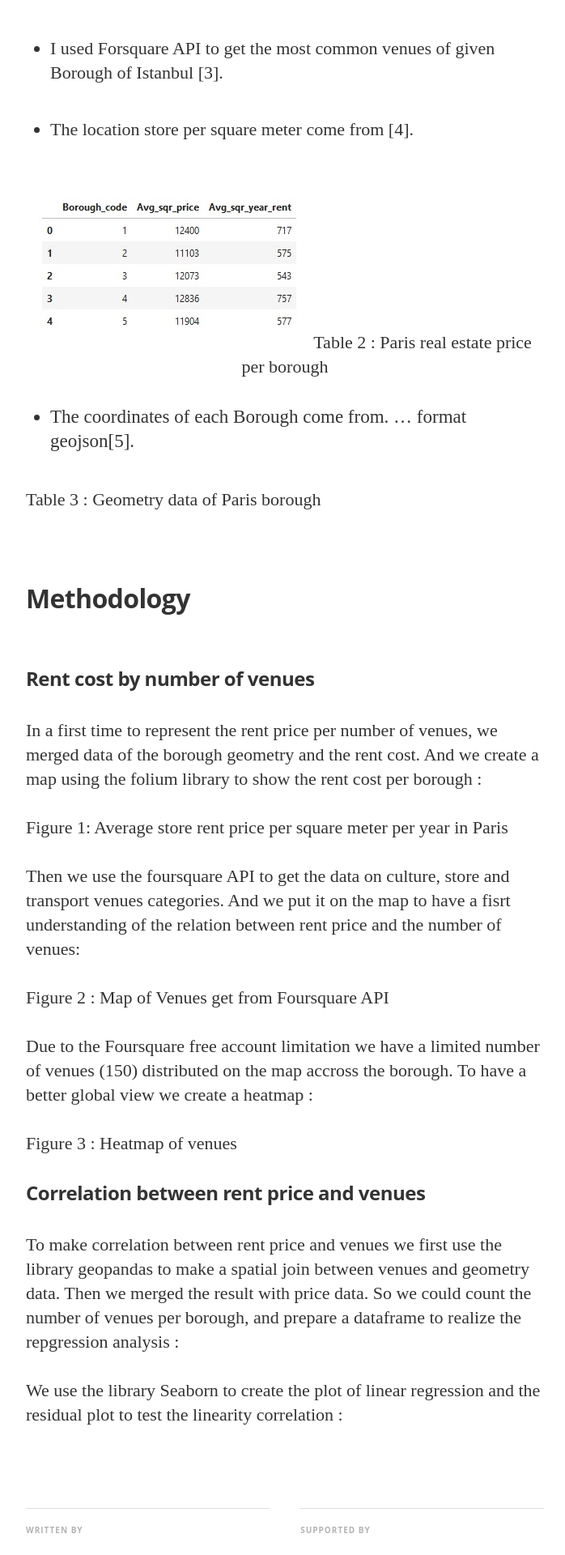
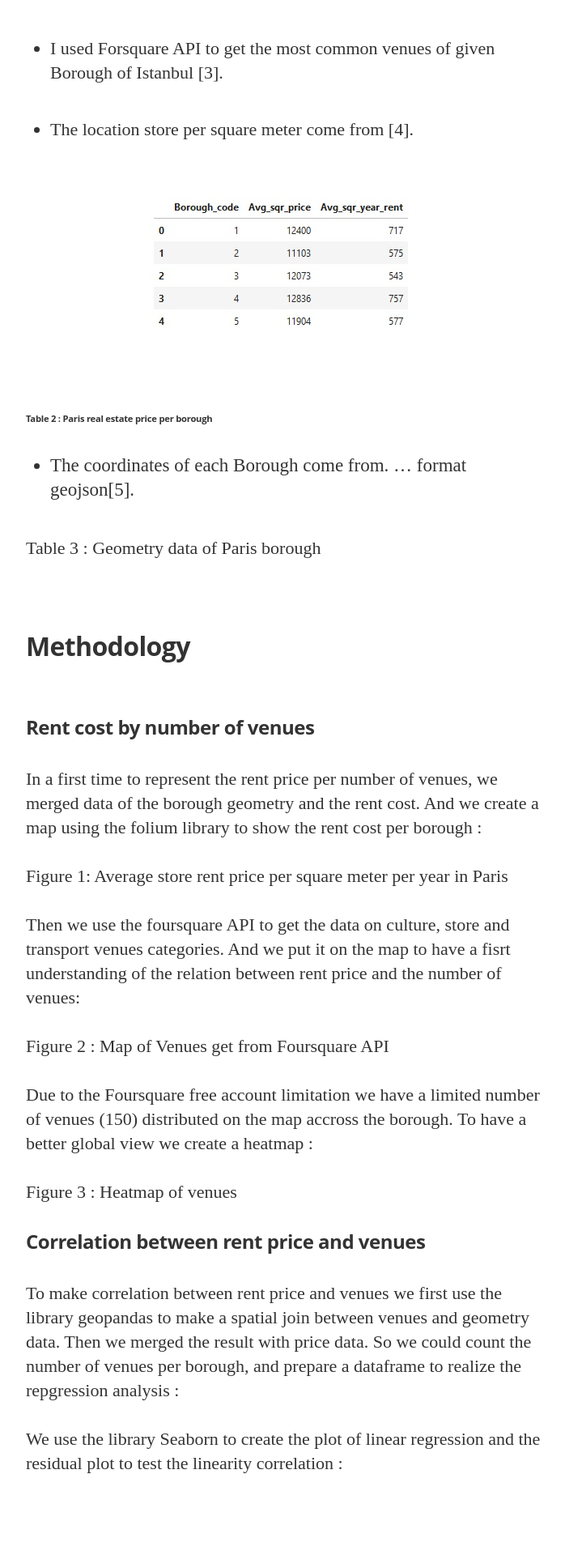
Before and after one commit to LCTyrell/LCTyrell.github.io, a Jekyll site: the page built from _posts/2019-05-22-ArtBook.markdown, in a window 1280 px wide. Shown: the part 2368-4288 px from the top of the page at 81% size, without its empty margins (288-986 px from the left). Built offline with Jekyll 4.4.1, drawn with Linux system fonts in a browser that asks for light colours; nearby versions of some CDN libraries; some web fonts are replaced.

Commit message:
Update 2019-05-22-ArtBook.markdown

```diff
--- a/_posts/2019-05-22-ArtBook.markdown
+++ b/_posts/2019-05-22-ArtBook.markdown
@@ -34,8 +34,8 @@
    * The location store per square meter come from [4].
 <br/>
 <p align="center">
-<img src="/assets/article_images/2018-05-25-art_bookstore/DF_rentPrice.jpg">
-Table 2 : Paris real estate price per borough
+<img src="/assets/article_images/2018-05-25-art_bookstore/DF_rentPrice.jpg"><br/>
+<h1 style="font-size:70%;" color='gray'>Table 2 : Paris real estate price per borough</h1>
 </p>
    * The coordinates of each Borough come from. … format geojson[5].
 
```
